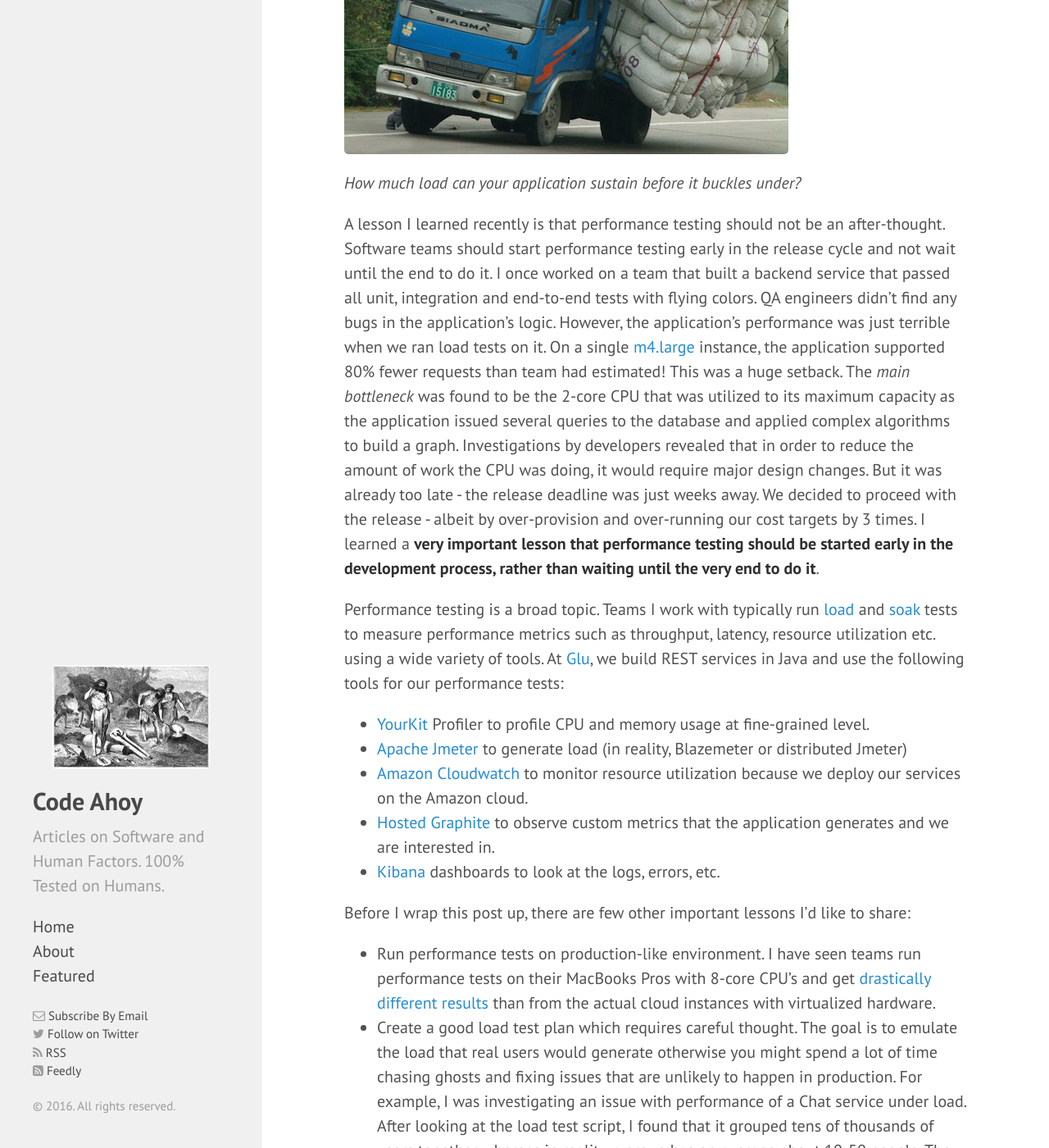
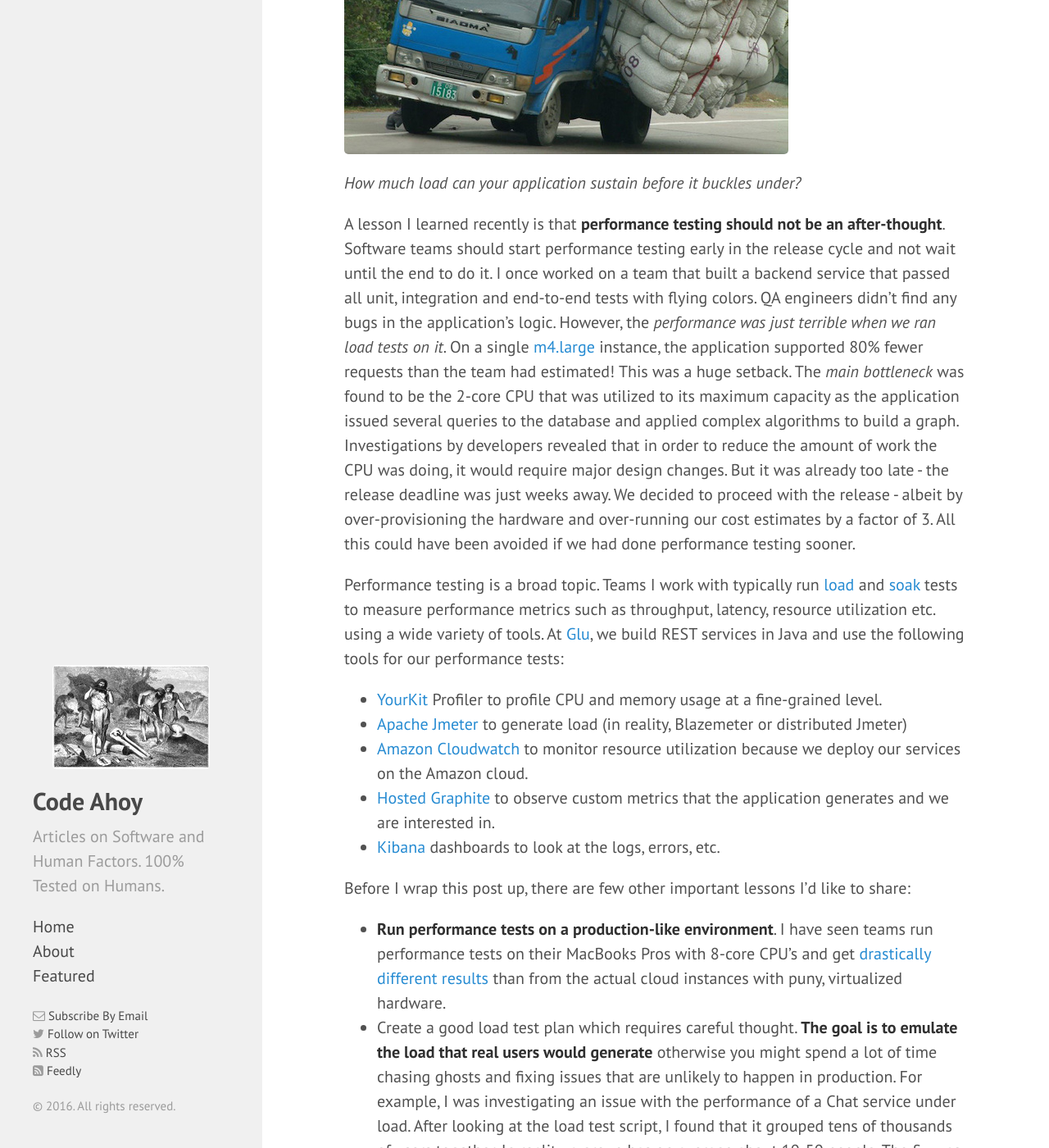
Before and after one commit to talk2viren/umermansoor.github.io, a Jekyll site: the page built from _posts/2016-11-16-performance-testing-serverside-applications.md, in a window 1280 px wide and 1400 px high, scrolled down 1011 px. Shown: the whole window at 82% size. Built offline with Jekyll 4.4.1, drawn with Linux system fonts in a browser that asks for light colours; nearby versions of some CDN libraries; a script that is not in the unit is left out; comment, search, counter and statistics services are not loaded; some of the changed text lies outside the part shown.

Commit message:
sentence structure

```diff
--- a/_posts/2016-11-16-performance-testing-serverside-applications.md
+++ b/_posts/2016-11-16-performance-testing-serverside-applications.md
@@ -12,7 +12,7 @@ Performance testing server-side applications is a crucial process to help unders
 * Can the application be *scaled out*?
 * What are the bottlenecks? (could be CPU, memory, an external service or a database server)
 * How many instances are needed for supporting the estimated traffic (i.e. max RPS)?
-* What types of instances are needed to support estimated traffic? If the application requires a lot of CPU and doesn't use that much memory, pick an instance type with higher CPU to Memory ratio.
+* What type of instances are needed? Does the application requires an instance with higher CPU to Memory ratio? Or does it need an instance type that support high network utilization?
 * Does the application slowly degrade in performance under load? Is it slowly leaking a resource that eventually crashes it after a few hours or days?
 
 <!--more-->
@@ -20,11 +20,11 @@ Performance testing server-side applications is a crucial process to help unders
 ![Leaky Pipe]({{ site.url }}/img/loaded-truck.jpeg)
 *How much load can your application sustain before it buckles under?*
 
-A lesson I learned recently is that performance testing should not be an after-thought. Software teams should start performance testing early in the release cycle and not wait until the end to do it. I once worked on a team that built a backend service that passed all unit, integration and end-to-end tests with flying colors. QA engineers didn't find any bugs in the application's logic. However, the application's performance was just terrible when we ran load tests on it. On a single [m4.large](https://aws.amazon.com/ec2/instance-types/) instance, the application supported 80% fewer requests than team had estimated! This was a huge setback. The *main bottleneck* was found to be the 2-core CPU that was utilized to its maximum capacity as the application issued several queries to the database and applied complex algorithms to build a graph. Investigations by developers revealed that in order to reduce the amount of work the CPU was doing, it would require major design changes. But it was already too late - the release deadline was just weeks away. We decided to proceed with the release - albeit by over-provision and over-running our cost targets by 3 times. I learned a **very important lesson that performance testing should be started early in the development process, rather than waiting until the very end to do it**.
+A lesson I learned recently is that **performance testing should not be an after-thought**. Software teams should start performance testing early in the release cycle and not wait until the end to do it. I once worked on a team that built a backend service that passed all unit, integration and end-to-end tests with flying colors. QA engineers didn't find any bugs in the application's logic. However, the *performance was just terrible when we ran load tests on it*. On a single [m4.large](https://aws.amazon.com/ec2/instance-types/) instance, the application supported 80% fewer requests than the team had estimated! This was a huge setback. The *main bottleneck* was found to be the 2-core CPU that was utilized to its maximum capacity as the application issued several queries to the database and applied complex algorithms to build a graph. Investigations by developers revealed that in order to reduce the amount of work the CPU was doing, it would require major design changes. But it was already too late - the release deadline was just weeks away. We decided to proceed with the release - albeit by over-provisioning the hardware and over-running our cost estimates by a factor of 3. All this could have been avoided if we had done performance testing sooner.
 
 Performance testing is a broad topic. Teams I work with typically run [load](https://en.wikipedia.org/wiki/Load_testing) and [soak](https://en.wikipedia.org/wiki/Soak_testing) tests to measure performance metrics such as throughput, latency, resource utilization etc. using a wide variety of tools. At [Glu](www.glu.com), we build REST services in Java and use the following tools for our performance tests:
 
-* [YourKit](https://yourkit.com/) Profiler to profile CPU and memory usage at fine-grained level.
+* [YourKit](https://yourkit.com/) Profiler to profile CPU and memory usage at a fine-grained level.
 * [Apache Jmeter](http://jmeter.apache.org/) to generate load (in reality, Blazemeter or distributed Jmeter)
 * [Amazon Cloudwatch](https://aws.amazon.com/cloudwatch/) to monitor resource utilization because we deploy our services on the Amazon cloud.
 * [Hosted Graphite](https://www.hostedgraphite.com/) to observe custom metrics that the application generates and we are interested in.
@@ -32,7 +32,7 @@ Performance testing is a broad topic. Teams I work with typically run [load](htt
 
 Before I wrap this post up, there are few other important lessons I'd like to share:
 
-* Run performance tests on production-like environment. I have seen teams run performance tests on their MacBooks Pros with 8-core CPU's and get [drastically different results](https://forums.aws.amazon.com/thread.jspa?threadID=16912) than from the actual cloud instances with virtualized hardware.
-* Create a good load test plan which requires careful thought. The goal is to emulate the load that real users would generate otherwise you might spend a lot of time chasing ghosts and fixing issues that are unlikely to happen in production. For example, I was investigating an issue with performance of a Chat service under load. After looking at the load test script, I found that it grouped tens of thousands of users together whereas in reality, a group has on average about 10-50 people. The fix was to update the load-test script to use a random group-id or a group-id from a pool instead of reusing the same id for each request.
+* **Run performance tests on a production-like environment**. I have seen teams run performance tests on their MacBooks Pros with 8-core CPU's and get [drastically different results](https://forums.aws.amazon.com/thread.jspa?threadID=16912) than from the actual cloud instances with puny, virtualized hardware.
+* Create a good load test plan which requires careful thought. **The goal is to emulate the load that real users would generate** otherwise you might spend a lot of time chasing ghosts and fixing issues that are unlikely to happen in production. For example, I was investigating an issue with the performance of a Chat service under load. After looking at the load test script, I found that it grouped tens of thousands of users together. In reality, a group has on average about 10-50 people. The fix was to update the load test script to use a random group-id or a group-id from a pool instead of reusing the same id for each request.
 
-I hope this post was helpful. Would love to hear your thoughts, the tools and the approach you take for performance testing. Please leave comments below. Till next time.
+I hope this post was helpful. Would love to hear your thoughts, the tools and the approach you take for performance testing. Till next time.
```
